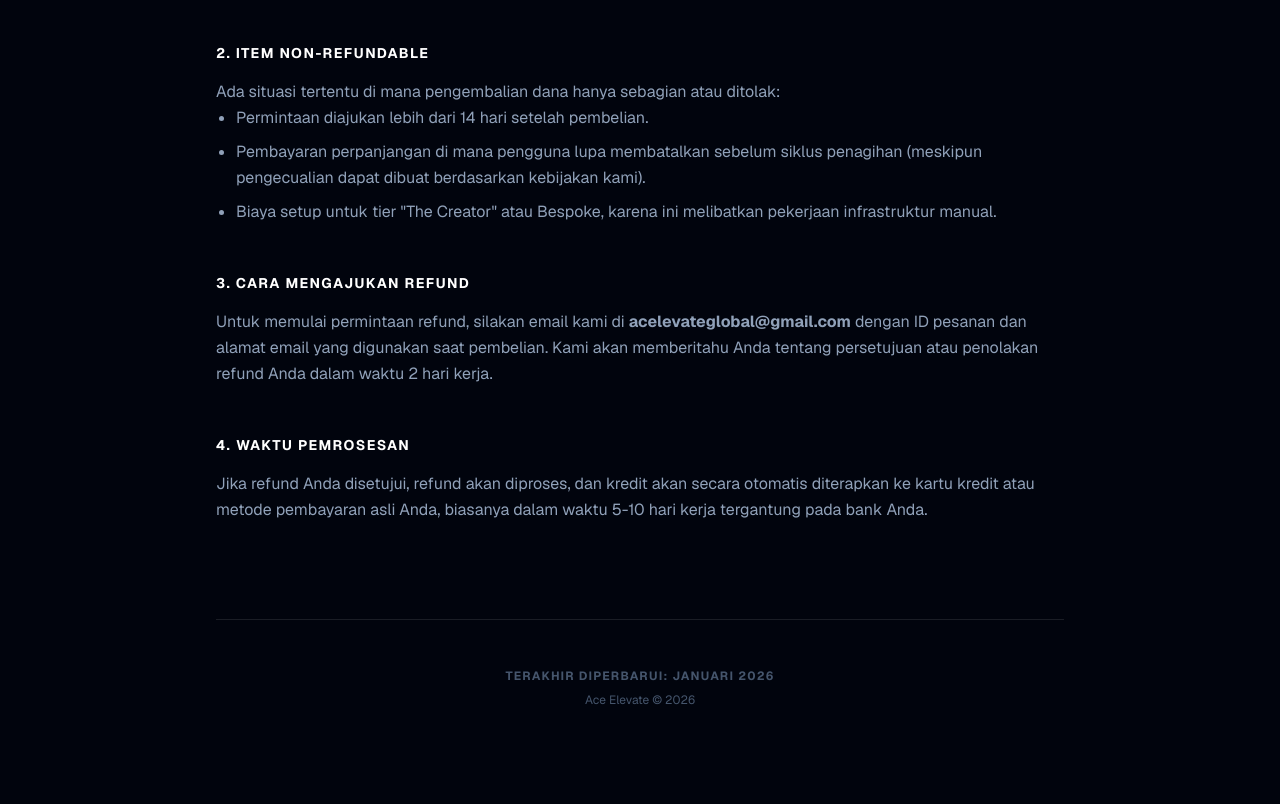
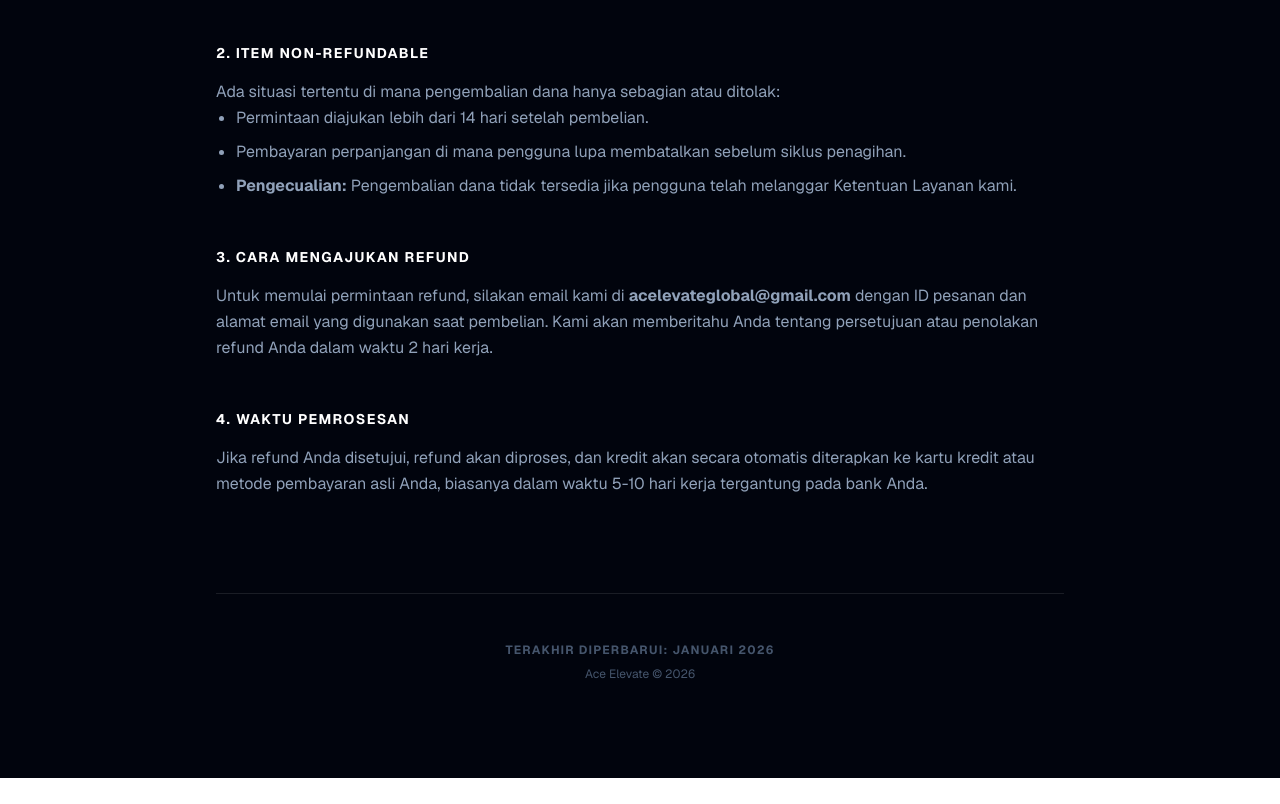
Before and after one commit to acelevate369/Kairi-Kana-Landing-Page, a Next.js app: page /id/refund in a window 1280 px wide. Shown: the part 880-1684 px from the top of the page. After the commit the page ends 1658 px from the top, so only its background shows below. Built offline with nearby package versions, Linux system fonts and the light colour scheme.

Commit message:
Repair Policy Pages

```diff
--- a/src/app/id/page.tsx
+++ b/src/app/id/page.tsx
@@ -157,7 +157,7 @@ const App = () => {
             sellingPoint: 'Arsitek masa depanmu. Ubah data menjadi kesuksesan.',
             features: [
                 'Proyeksi Diri Masa Depan: Proyeksi berbasis data tentang pola hidupmu 5 tahun ke depan.',
-                'Jenius Finansial: Audit mendalam, simulasi investasi, dan deteksi kebocoran.',
+                'Pencatatan Pengeluaran: Audit mendalam pola pengeluaran dan deteksi kebocoran.',
                 'Jalur Pembelajaran Terintegrasi: Kurikulum pembelajaran khusus yang dibuat otomatis untukmu.',
                 'Akses Model SOTA Murni Tanpa Kuantisasi'
             ]
--- a/src/app/id/refund/page.tsx
+++ b/src/app/id/refund/page.tsx
@@ -74,8 +74,8 @@ const RefundPageId = () => {
                         <p>Ada situasi tertentu di mana pengembalian dana hanya sebagian atau ditolak:</p>
                         <ul className="list-disc pl-5 space-y-2">
                             <li>Permintaan diajukan lebih dari 14 hari setelah pembelian.</li>
-                            <li>Pembayaran perpanjangan di mana pengguna lupa membatalkan sebelum siklus penagihan (meskipun pengecualian dapat dibuat berdasarkan kebijakan kami).</li>
-                            <li>Biaya setup untuk tier "The Creator" atau Bespoke, karena ini melibatkan pekerjaan infrastruktur manual.</li>
+                            <li>Pembayaran perpanjangan di mana pengguna lupa membatalkan sebelum siklus penagihan.</li>
+                            <li><strong>Pengecualian:</strong> Pengembalian dana tidak tersedia jika pengguna telah melanggar Ketentuan Layanan kami.</li>
                         </ul>
                     </section>
 
--- a/src/app/page.tsx
+++ b/src/app/page.tsx
@@ -161,7 +161,7 @@ const App = () => {
       sellingPoint: 'Architect of your future. Turn data into success.',
       features: [
         'Future Self Projection: Data-driven projection of your life patterns 5 years ahead.',
-        'Financial Genius: Deep audits, investment simulations, and leak detection.',
+        'Expense Logging: Deep audits of your spending patterns and leak detection.',
         'Integrated Learning Path: Custom learning curriculum auto-generated for you.',
         'Pure Unquantized SOTA Model Access'
       ]
--- a/src/app/refund/page.tsx
+++ b/src/app/refund/page.tsx
@@ -74,8 +74,8 @@ const RefundPage = () => {
                         <p>There are certain situations where only partial refunds are granted or denied (if applicable):</p>
                         <ul className="list-disc pl-5 space-y-2">
                             <li>Any request made more than 14 days after purchase.</li>
-                            <li>Renewal payments where the user failed to cancel before the billing cycle (though exceptions may be made at our discretion).</li>
-                            <li>Bespoke or "The Creator" tier setup fees, as these involve manual infrastructure work.</li>
+                            <li>Renewal payments where the user failed to cancel before the billing cycle.</li>
+                            <li><strong>Exceptions:</strong> Refunds are not available if the user has violated our Terms of Service.</li>
                         </ul>
                     </section>
 
```
